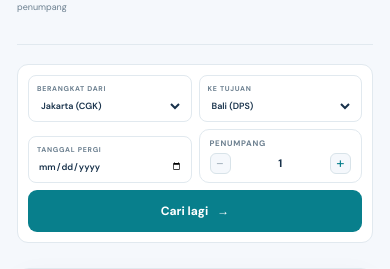
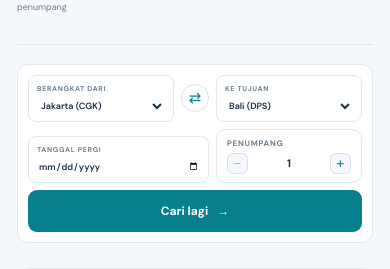
Before and after one commit to pauluskassapa/terbangin-uas-react, a React (Vite) app: page /penerbangan in a window 390 px wide. Shown: the part 215-484 px from the top of the page. Built offline with nearby package versions, Linux system fonts and the light colour scheme.

Commit message:
Menambahkan tombol tukar rute

```diff
--- a/src/pages/FlightSearch.css
+++ b/src/pages/FlightSearch.css
@@ -11,10 +11,12 @@
 .route-badge > span { grid-row: span 2; font-size: 20px; }
 .route-badge strong { color: var(--ink); font: 750 19px 'Manrope', sans-serif; }
 .route-badge small { color: var(--muted); font-size: 9px; }
-.results-search-form { display: grid; grid-template-columns: minmax(0, 1fr) minmax(0, 1fr) minmax(0, 1fr) 96px auto; align-items: end; gap: 10px; margin-top: 19px; padding: 14px; border: 1px solid var(--line); border-radius: 11px; background: white; }
+.results-search-form { display: grid; grid-template-columns: minmax(0, 1fr) 32px minmax(0, 1fr) minmax(0, 1fr) 96px auto; align-items: end; gap: 10px; margin-top: 19px; padding: 14px; border: 1px solid var(--line); border-radius: 11px; background: white; }
 .results-search-field { min-width: 0; display: grid; gap: 6px; padding: 8px 10px; border: 1px solid var(--line); border-radius: 8px; }
 .results-search-field > span { color: var(--muted); font-size: 8px; font-weight: 700; letter-spacing: .7px; }
 .results-search-field select, .results-search-field input { width: 100%; min-width: 0; border: 0; outline: 0; background: transparent; color: var(--ink); font-size: 10px; font-weight: 600; }
+.results-swap-button { width: 28px; height: 28px; align-self: center; justify-self: center; border: 1px solid #d8e3e9; border-radius: 50%; background: white; color: var(--teal); cursor: pointer; font-size: 15px; }
+.results-swap-button:hover { background: #dff4f1; }
 .results-search-button { min-height: 42px; gap: 9px; cursor: pointer; }
 .results-form-error { grid-column: 1 / -1; margin: 0; }
 .results-layout { display: grid; grid-template-columns: 215px minmax(0, 1fr); gap: 24px; padding-top: 25px; }
@@ -83,10 +85,11 @@
   .route-arrow { margin: 0 8px; }
   .route-summary p { max-width: 230px; font-size: 9px; line-height: 1.6; }
   .route-badge { gap: 0 6px; padding: 8px; }
-  .results-search-form { grid-template-columns: 1fr 1fr; gap: 7px; padding: 10px; }
+  .results-search-form { grid-template-columns: minmax(0, 1fr) 28px minmax(0, 1fr); gap: 7px; padding: 10px; }
   .results-search-field { padding: 8px; }
   .results-search-field > span { font-size: 7px; }
   .results-search-field select, .results-search-field input { font-size: 9px; }
+  .results-date-field { grid-column: 1 / 3; }
   .results-search-button { grid-column: 1 / -1; }
   .results-layout { display: block; }
   .filter-panel { margin-bottom: 17px; padding: 14px; }
--- a/src/pages/FlightSearch.jsx
+++ b/src/pages/FlightSearch.jsx
@@ -69,6 +69,12 @@ function FlightSearch() {
     navigate(`/penerbangan?${params.toString()}`)
   }
 
+  function swapAirports() {
+    setFrom(to)
+    setTo(from)
+    setFormError('')
+  }
+
   function getLocalDate(value) {
     const year = value.getFullYear()
     const month = String(value.getMonth() + 1).padStart(2, '0')
@@ -121,6 +127,7 @@ function FlightSearch() {
 
       <form className="results-search-form" onSubmit={handleSearch} aria-label="Ubah rute dan tanggal penerbangan">
         <label className="results-search-field"><span>BERANGKAT DARI</span><select value={from} onChange={(event) => setFrom(event.target.value)} aria-label="Kota asal">{airports.map((airport) => <option key={airport.code} value={airport.code}>{airport.city} ({airport.code})</option>)}</select></label>
+        <button className="results-swap-button" type="button" onClick={swapAirports} aria-label="Tukar kota asal dan tujuan">⇄</button>
         <label className="results-search-field"><span>KE TUJUAN</span><select value={to} onChange={(event) => setTo(event.target.value)} aria-label="Kota tujuan">{airports.map((airport) => <option key={airport.code} value={airport.code}>{airport.city} ({airport.code})</option>)}</select></label>
         <label className="results-search-field results-date-field"><span>TANGGAL PERGI</span><input type="date" min={getLocalDate(new Date())} value={date} onChange={(event) => setDate(event.target.value)} required /></label>
         <PassengerPicker value={passengers} onChange={setPassengers} />
```
